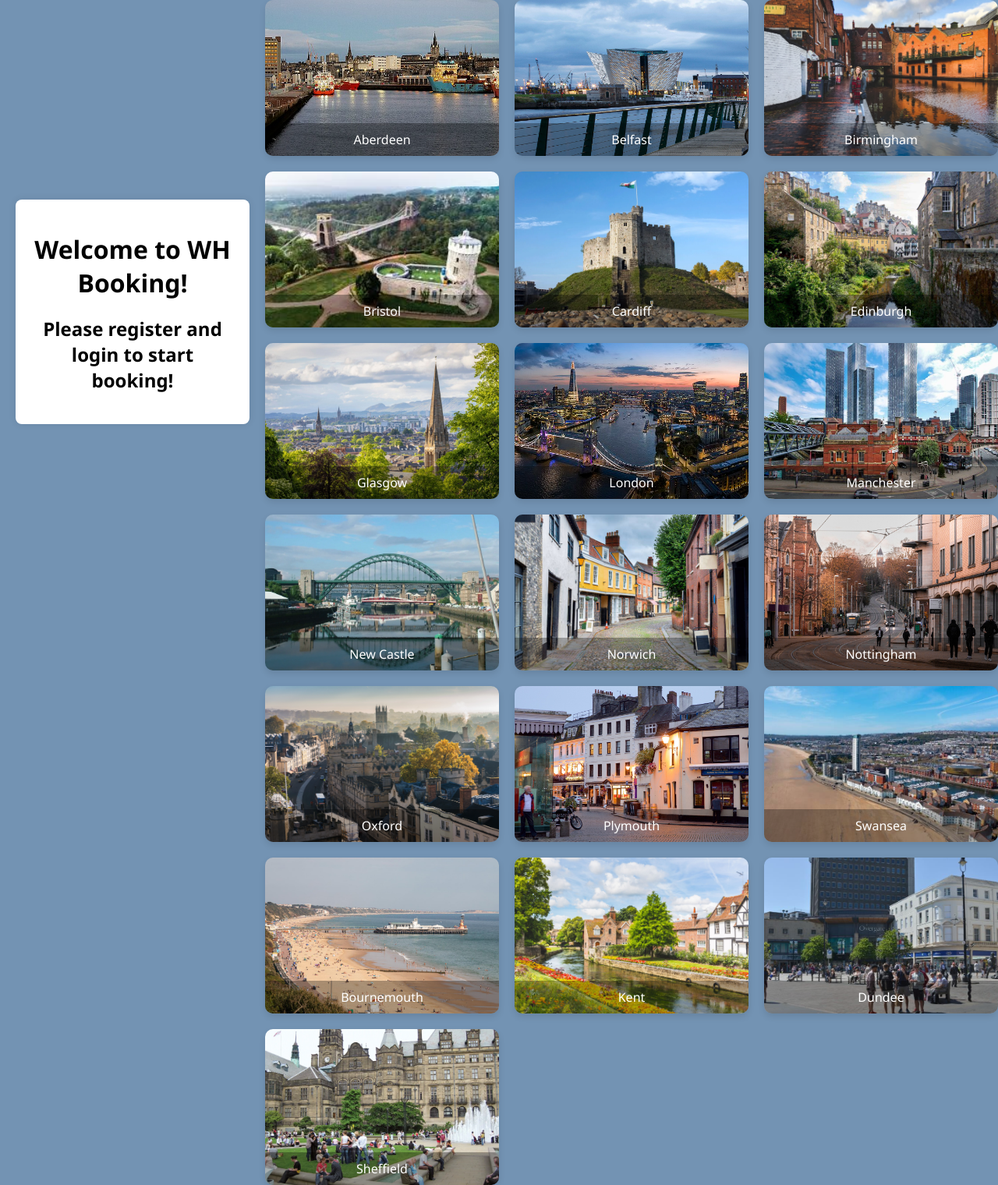
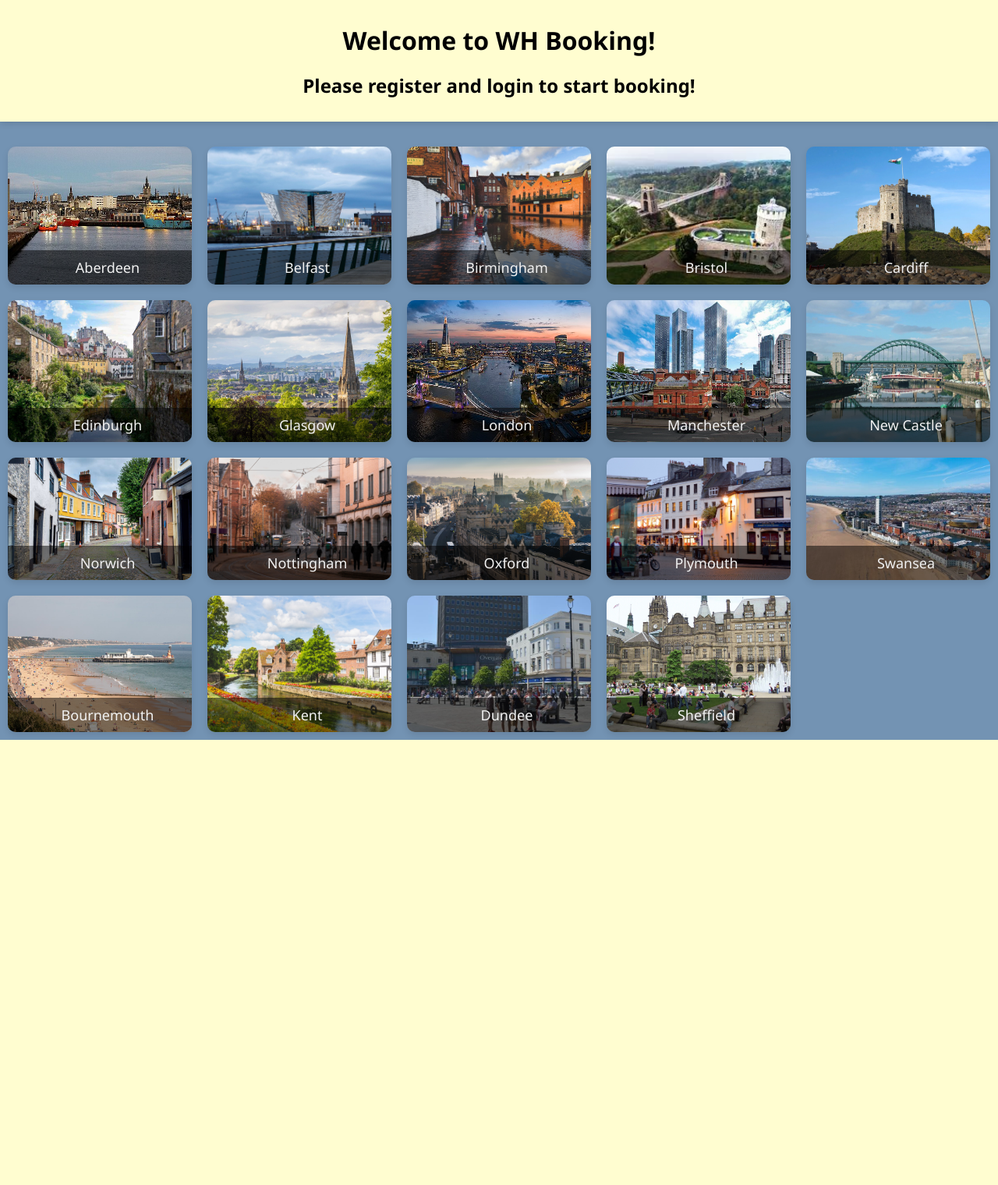
Before and after one commit to biora-code/HotelBookingSystem, a Flask app: page / in a window 1280 px wide. Shown: the whole page at 78% size. After the commit the page ends 949 px from the top, so only its background shows below. Run offline with Flask 3, Linux system fonts and the light colour scheme; the visitor is signed in with stand-in values (Sample User, id 1); some libraries are stand-ins or nearby versions.

Commit message:
did the homepage

```diff
--- a/static/styles/home.css
+++ b/static/styles/home.css
@@ -1,45 +1,52 @@
 body {
     font-family: 'Segoe UI', Tahoma, Geneva, Verdana, sans-serif;
-    display: flex;
-    justify-content: center;
-    align-items: center;
-    height: 100vh;
     margin: 0;
+    padding: 0;
+    box-sizing: border-box;
     background-color: #7393B3;
 }
 
 .container {
-    max-width: 400px;
-    width: 100%;
-    background-color: #fff;
-    border-radius: 8px;
-    box-shadow: 0 0 10px rgba(0, 0, 0, 0.1);
+    text-align: center;
     padding: 20px;
-    text-align: center; /* Center align text within the container */
-    margin-right: 20px;
-    margin-left: 20px;
+    background-color: #FFFDD0;
+    box-shadow: 0 0 10px rgba(0, 0, 0, 0.2);
 }
 
+h1, h2 {
+    font-family: 'Segoe UI', Tahoma, Geneva, Verdana, sans-serif;
+    margin: 0;
+    padding: 10px;
+}
+.hover-link {
+    text-decoration: none;
+    color: black; /* Original color */
+}
+
+.hover-link:hover {
+    color: #808080; /* Change to desired color on hover */
+}
+
+
 .container-pictures {
-    margin: auto;
     display: grid;
-    grid-template-columns: repeat(3, 1fr);
+    grid-template-columns: repeat(auto-fit, minmax(200px, 1fr));
     gap: 20px;
+    padding: 10px;
 }
 
 .city {
     position: relative;
-    width: 300px;
-    height: 200px;
     cursor: pointer;
-    overflow: hidden;
     border-radius: 10px;
     box-shadow: 0 4px 8px rgba(0, 0, 0, 0.1);
+    overflow: hidden;
 }
 
 .city img {
     width: 100%;
     height: 100%;
+    display: block;
     object-fit: cover;
     transition: transform 0.3s ease;
 }
@@ -51,11 +58,12 @@
 .overlay {
     position: absolute;
     bottom: 0;
-    background: rgba(0, 0, 0, 0.3);
-    color: #fff;
+    background: rgba(0, 0, 0, 0.5); /* Black background with transparency */
+    color: #f1f1f1;
     width: 100%;
     text-align: center;
-    padding: 10px 0;
+    padding: 10px;
+    font-size: 18px;
     transition: background 0.3s ease;
 }
 
--- a/templates/home.html
+++ b/templates/home.html
@@ -9,8 +9,11 @@
 <body>
     <div class="container">
         <h1>Welcome to WH Booking!</h1>
+        <a href="/login" class="hover-link">
         <h2>Please register and login to start booking!</h2>
-    </div> <br>
+        </a>
+    </div>
+    <br>
     <div class="container-pictures">
         <div class="city" onclick="location.href='/login'">
             <img src="static/images/aberdeen.jpg" alt="Aberdeen">
```
